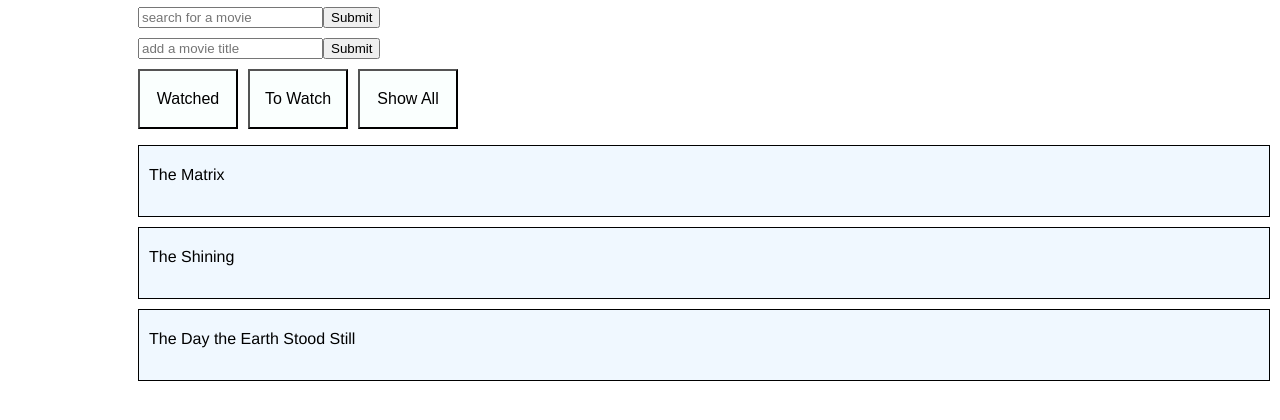
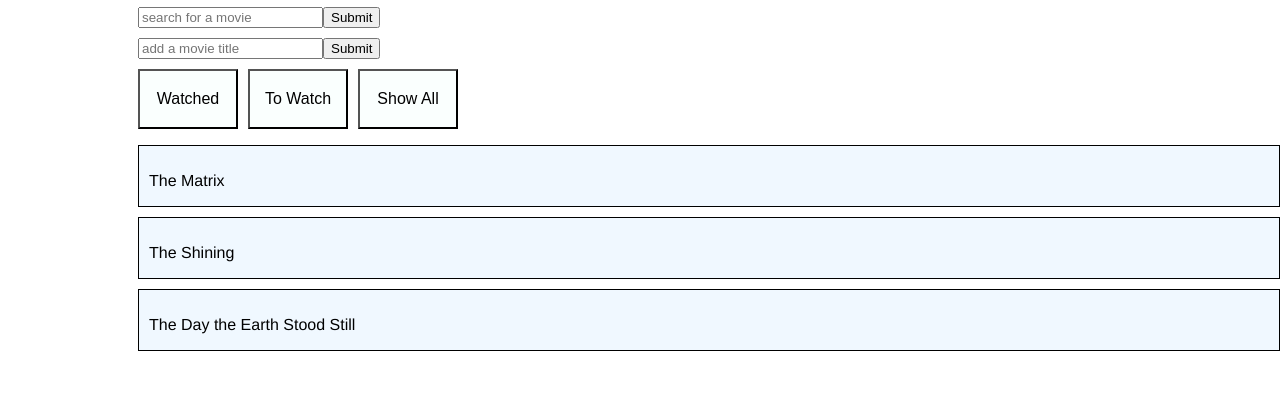
Before and after one commit to slhodak/movie-list, a React app: page / in a window 1280 px wide. Shown: the part 80-500 px from the top of the page. Built offline with nearby package versions, Linux system fonts and the light colour scheme.

Commit message:
Improve data panel

```diff
--- a/src/components/app.js
+++ b/src/components/app.js
@@ -63,12 +63,10 @@ class App extends React.Component {
   filterWatched(event) {
     let matchedMovies = [];
     if (event.target.id === 'watched') {
-      //  change matches to watched movies
       this.state.movies.forEach(movie => {
         movie.watched ? matchedMovies.push(movie) : null;
       });
     } else if (event.target.id === 'toWatch') {
-      //  change matches to unwatched movies
       this.state.movies.forEach(movie => {
         movie.watched ? null : matchedMovies.push(movie);
       });
--- a/src/components/movieListEntry.js
+++ b/src/components/movieListEntry.js
@@ -29,11 +29,12 @@ class MovieListEntry extends React.Component {
           <p>{this.props.movie.title}</p>
         </div>
         <div className="dataPanel" hidden={this.state.dataPanelHidden}>
-        <button
+          <button
             className={this.props.movie.watched ? "watched" : "toWatch"}
             onClick={this.handleWatchClick}>
               {this.props.movie.watched ? "Watched" : "To Watch"}
           </button>
+          <p>{this.props.movie.description}</p>
         </div>
       </div>
     )
--- a/src/styles/styles.css
+++ b/src/styles/styles.css
@@ -27,25 +27,16 @@ ul {
 
 .movieListEntry {
   background-color: aliceblue;
-  padding: 10px;
-  margin: 10px;
+  padding: 10px 0px 0px 10px;
+  margin: 10px 0px 0px 10px;
   border: 1px solid black;
 }
 
-.movieListEntry {
-  display: grid;
-  grid-template: repeat(5, 10px) / repeat(5, 1fr);
-}
-
-.movieListEntry p {
-  margin: 0px;
-  grid-area: 2 / 1 / 5 / 4;
-}
-
-.movieListEntry button {
-  font-size: 1em;
-  border-radius: 4px;
-  grid-area: 2 / 5 / 5 / 5;
+.dataPanel {
+  margin: 0px 0px 0px 10px;
+  padding: 10px;
+  border: 1px solid black;
+  border-top: none;
 }
 
 .watched {
```
